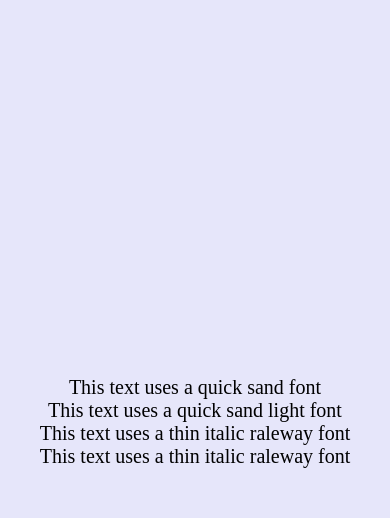
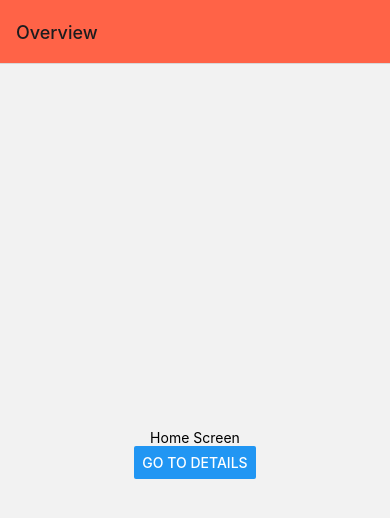
Before and after one commit to samimzafar/MobileApp, a React Native app: screen / in a window 390 px wide. Shown: the top 518 px of the page. Built offline with nearby package versions, Linux system fonts and the light colour scheme.

Commit message:
navigation added

```diff
--- a/App.js
+++ b/App.js
@@ -1,47 +1,63 @@
-import { StyleSheet, Text, View } from 'react-native';
-import React from 'react';
-import Theme from './src/theme';
-import { widthPercentageToDP } from 'react-native-responsive-screen';
-const App = () => {
+import * as React from 'react';
+import { View, Text, Button } from 'react-native';
+import { NavigationContainer, useNavigation } from '@react-navigation/native';
+import { createNativeStackNavigator } from '@react-navigation/native-stack';
+function DetailsScreen() {
+  const navigation = useNavigation();
+
   return (
-    <View style={styles.container}>
-      <Text style={styles.quicksandRegular}>
-        This text uses a quick sand font
-      </Text>
-      <Text style={styles.quicksandLight}>
-        This text uses a quick sand light font
-      </Text>
-      <Text style={styles.ralewayThin}>
-        This text uses a thin italic raleway font
-      </Text>
-      <Text style={styles.ralewayItalic}>
-        This text uses a thin italic raleway font
-      </Text>
+    <View style={{ flex: 1, alignItems: 'center', justifyContent: 'center' }}>
+      <Text>Details Screen</Text>
+      <Button
+        title="Go to Details... again"
+        onPress={() => navigation.push('Details')}
+      />
+      <Button title="Go back" onPress={() => navigation.goBack()} />
+      <Button title="Go to Home" onPress={() => navigation.popTo('Home')} />
+      <Button
+        title="Go back to first screen in stack"
+        onPress={() => navigation.popToTop()}
+      />
     </View>
   );
-};
-export default App;
-const styles = StyleSheet.create({
-  container: {
-    backgroundColor: 'lavender',
-    flex: 1,
-    justifyContent: 'center',
-    alignItems: 'center',
-  },
-  quicksandLight: {
-    fontFamily: Theme.fonts.FONT_NUNITO_REGULAR,
-    fontSize: widthPercentageToDP(5),
-  },
-  quicksandRegular: {
-    fontFamily: Theme.fonts.FONT_NUNITO_BOLD,
-    fontSize: widthPercentageToDP(5),
-  },
-  ralewayItalic: {
-    fontFamily: Theme.fonts.FONT_NUNITO_EXTRABOLD,
-    fontSize: widthPercentageToDP(5),
-  },
-  ralewayThin: {
-    fontFamily: Theme.fonts.FONT_NUNITO_EXTRABOLD_ITALIC,
-    fontSize: widthPercentageToDP(5),
-  },
-});
+}
+function HomeScreen() {
+  const navigation = useNavigation();
+  return (
+    <View style={{ flex: 1, alignItems: 'center', justifyContent: 'center' }}>
+      <Text>Home Screen</Text>
+      <Button
+        title="Go to Details"
+        onPress={() => navigation.navigate('Details')}
+      />
+    </View>
+  );
+}
+
+const Stack = createNativeStackNavigator();
+
+function RootStack() {
+  return (
+    <Stack.Navigator
+      initialRouteName="Home"
+      screenOptions={{
+        headerStyle: { backgroundColor: 'tomato' },
+      }}
+    >
+      <Stack.Screen
+        name="Home"
+        component={HomeScreen}
+        options={{ title: 'Overview' }}
+      />
+      <Stack.Screen name="Details" component={DetailsScreen} />
+    </Stack.Navigator>
+  );
+}
+
+export default function App() {
+  return (
+    <NavigationContainer>
+      <RootStack />
+    </NavigationContainer>
+  );
+}
--- a/package.json
+++ b/package.json
@@ -10,9 +10,13 @@
     "test": "jest"
   },
   "dependencies": {
+    "@react-navigation/native": "next",
+    "@react-navigation/native-stack": "next",
     "react": "18.2.0",
     "react-native": "0.74.1",
     "react-native-responsive-screen": "1.4.2",
+    "react-native-safe-area-context": "4.10.1",
+    "react-native-screens": "3.31.1",
     "react-native-svg": "14.1.0",
     "react-native-svg-transformer": "1.3.0"
   },
```
Also changed, not shown: 2 other files (tests, documents, lock files or other folders).
